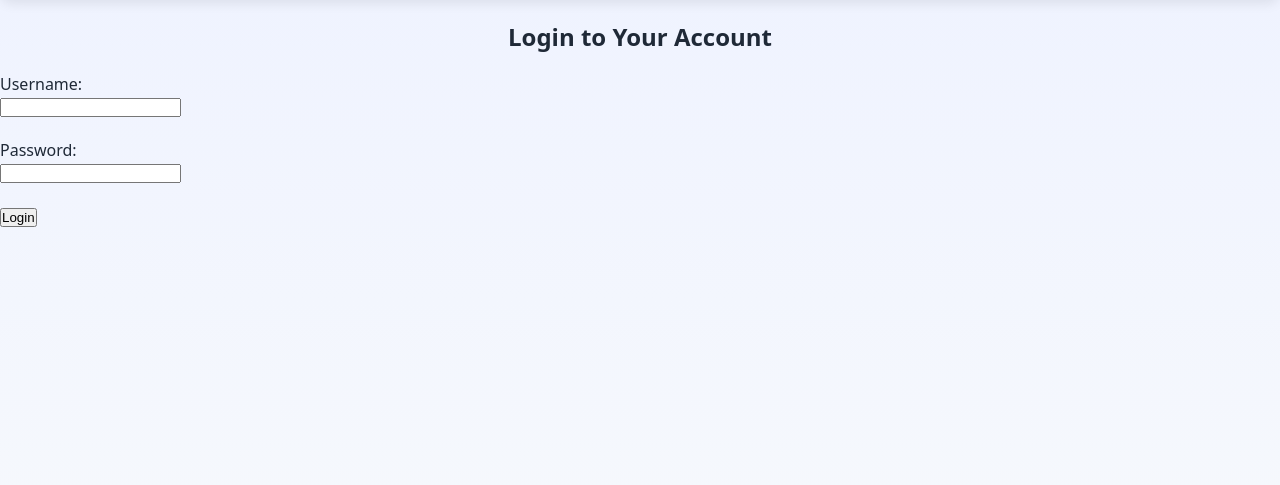
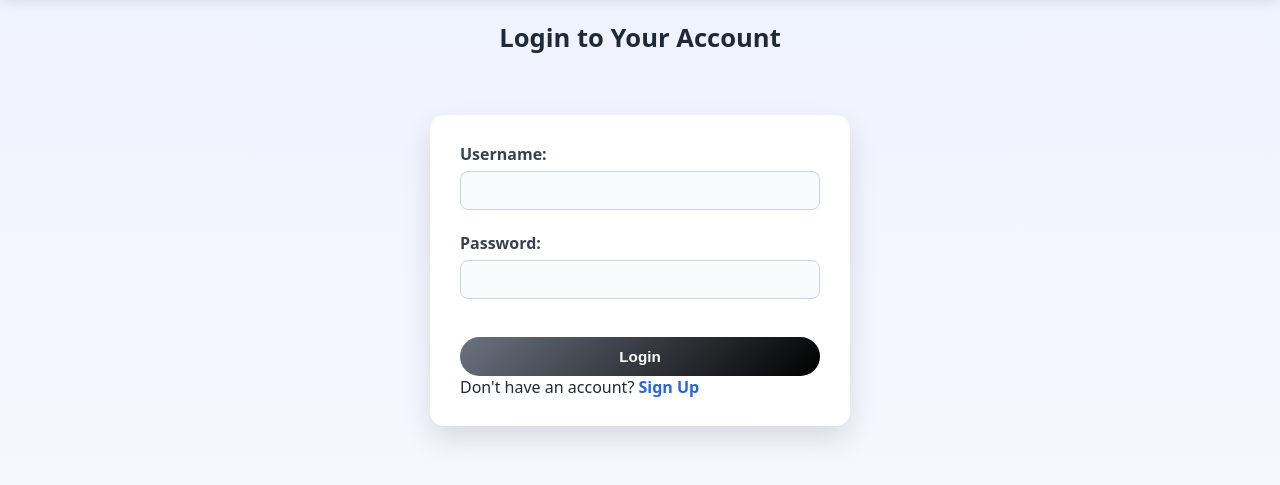
Before and after one commit to 03hpride/Senior-Design-Project, a PHP site: page /Login.php in a window 1280 px wide. Shown: the part 101-586 px from the top of the page. Run offline with PHP 8.4, Linux system fonts and the light colour scheme.

Commit message:
Updated index, login, and stylesheet

```diff
--- a/2026Code/Index.php
+++ b/2026Code/Index.php
@@ -100,7 +100,9 @@ $alerts = $stmt->fetchAll(PDO::FETCH_ASSOC);
                 <button>Dashboard</button>
                 <button>Account</button>
                 <button>Preferences</button>
-                <button>Logout</button>
+                <form action="Login.php" method="get" style="display:inline;">
+                    <button type="submit">Login</button>
+                </form>
             </div>
         </div>
     </nav>
--- a/2026Code/Login.php
+++ b/2026Code/Login.php
@@ -48,9 +48,16 @@
                     <label for="username">Username:</label><br>
                     <input type="text" id="username" name="username" required><br><br>
                     <label for="password">Password:</label><br>
-                    <input type="password" id="password" name="password" required><br><br>
+                    <input type="password" id="password" name="password" required><br><br> <!-- password_hash() -->
                     <input type="submit" value="Login">
                 </form>
+
+                <p stlye="text-align: center; margin-top: 15px; font-size: 0.9rem;">
+                    Don't have an account?
+                    <a href="Signup.php" style="color:#2563eb; text-decoration: none; font-weight: 600;">
+                        Sign Up
+                    </a>
+                </p>
             </div>
         </main>
         <footer>
--- a/2026Code/stylesheet.css
+++ b/2026Code/stylesheet.css
@@ -203,3 +203,59 @@ tbody tr:hover {
     font-size: 22px;
     cursor: pointer;
 }
+
+main h2 {
+    color: #1f2937;
+    font-size: 1.6rem;
+    font-weight: 700;
+    margin-bottom: 10px'
+}
+
+.containerbutton-row {
+    max-width: 420px;
+    margin: 40px auto;
+    padding: 28px 30px;
+    background: #ffffff;
+    border-radius: 14px;
+    box-shadow: 0 12px 28px rgba(0,0,0,0.12);
+}
+
+.containerbutton-row label {
+    font-weight: 600;
+    color: #374151;
+}
+
+.containerbutton-row input[type='text'], .containerbutton-row input[type='password'] {
+    width: 100%;
+    padding: 10px 12px;
+    margin-top: 6px;
+    border: 1px solid #cbd5e1;
+    border-radius: 8px;
+    font-size: 0.95rem;
+    background: #f9fafb;
+}
+
+.containerbutton-row input:focus {
+    outline: none;
+    border-color: #2563eb;
+    background: white;
+    box-shadow: 0 0 0 2px rgba(37, 99, 235, 0.15);
+}
+
+.containerbutton-row input[type='submit'] {
+    width: 100%;
+    margin-top: 16px;
+    padding: 11px;
+    background: linear-gradient(135deg, #6b7280, black);
+    color: white;
+    border: none;
+    border-radius: 999px;
+    font-size: 0.95rem;
+    font-weight: 600;
+    cursor: pointer;
+    transition: opacity 0.2s ease;
+}
+
+.containerbutton-row input[type='submit']:hover {
+    opacity: 0.9;
+}
```
